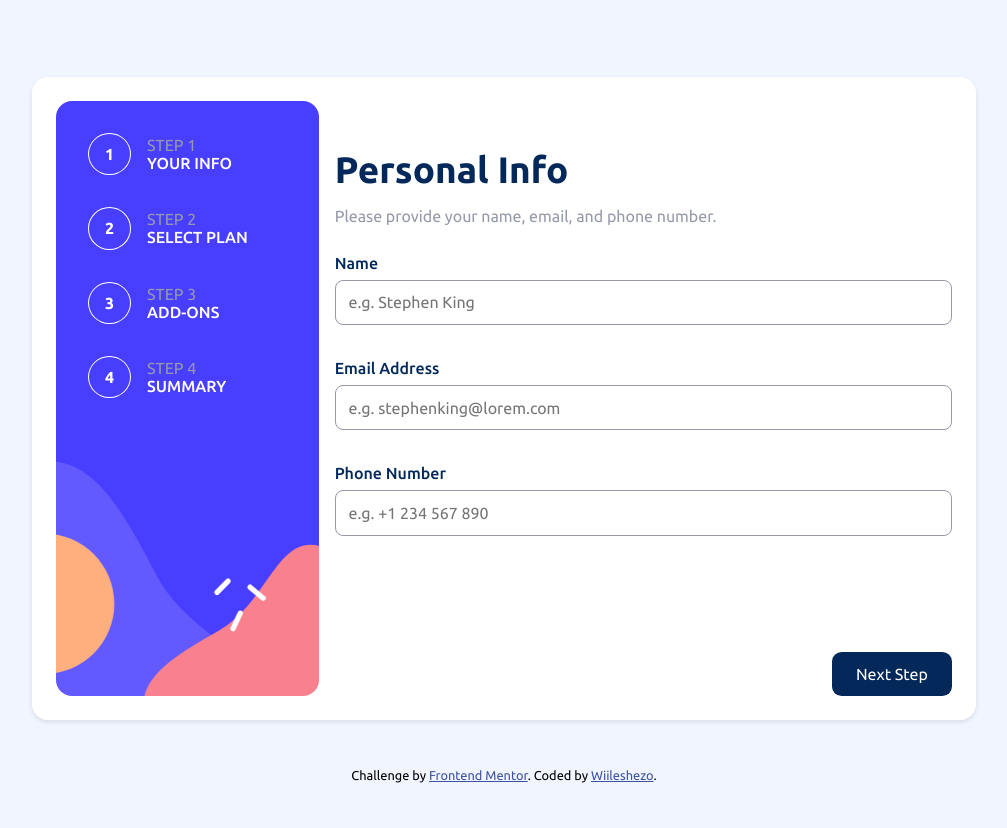
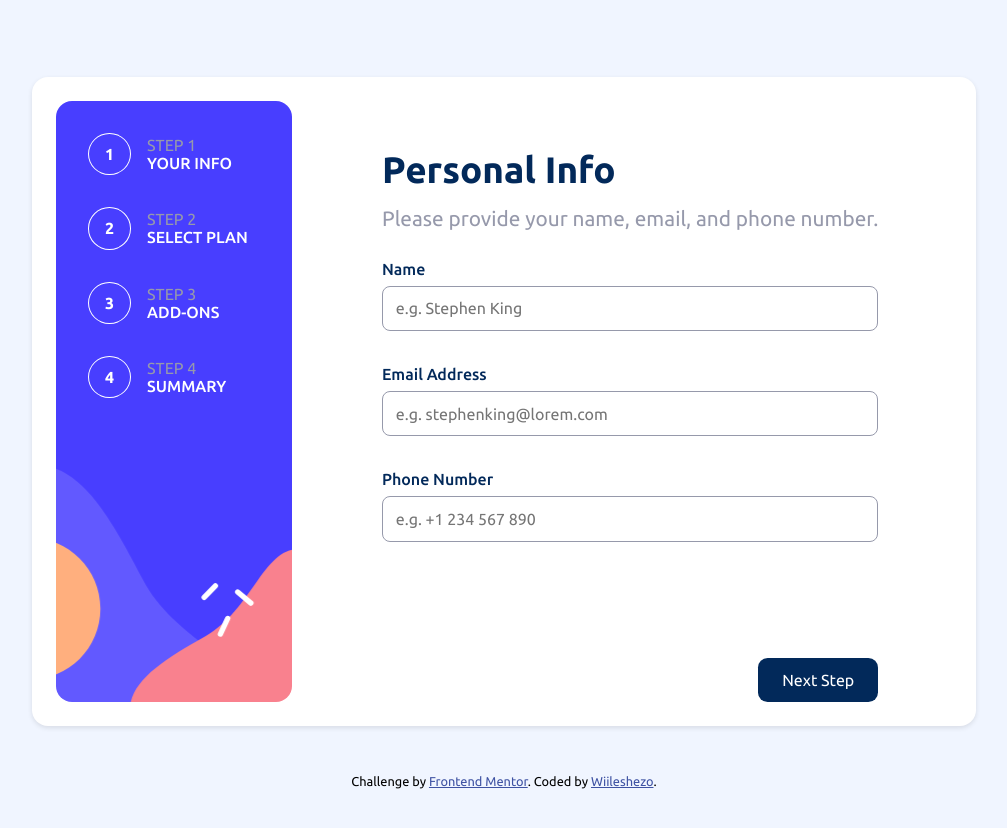
Before and after one commit to Wiileshezo/multi-step-form-main, a Vue app: page / in a window 1280 px wide. Shown: the top 828 px of the page, without its empty margins (136-1143 px from the left). Built offline with nearby package versions, Linux system fonts and the light colour scheme.

Commit message:
edit some style

```diff
--- a/src/components/steps/StepPersonalInfo.vue
+++ b/src/components/steps/StepPersonalInfo.vue
@@ -1,7 +1,7 @@
 <script setup></script>
 
 <template>
-  <form class="gap1">
+  <form class="display-flex justify-content-center direction-column gap1">
     <h1 class="title-step1">Personal Info</h1>
     <p class="desc-step1">Please provide your name, email, and phone number.</p>
     <base-card class="form-group">
@@ -40,10 +40,6 @@
 </template>
 
 <style scoped>
-form {
-  display: grid;
-  /* padding-inline: 5rem; */
-}
 input,
 button,
 select,
@@ -59,7 +55,7 @@ textarea {
 }
 .desc-step1 {
   color: var(--Grey500);
-  font-size: 1rem;
+  font-size: clamp(1.2rem, 3vw, 1.3rem);
 }
 .form-group {
   display: grid;
--- a/src/components/views/StepNavigation.vue
+++ b/src/components/views/StepNavigation.vue
@@ -3,14 +3,14 @@ import StepPersonalInfo from "../steps/StepPersonalInfo.vue";
 </script>
 
 <template>
-  <div class="step-navigation-container gap1">
+  <div class="step-navigation-container display-flex gap1">
     <step-personal-info></step-personal-info>
   </div>
 </template>
 
 <style scoped>
 .step-navigation-container {
-  display: grid;
+  justify-content: center;
   flex-grow: 1;
 }
 </style>
--- a/src/css/style.css
+++ b/src/css/style.css
@@ -37,8 +37,6 @@ body {
   background-color: var(--Blue100);
 }
 #app {
-  display: grid;
-  place-content: center;
   place-items: center;
 }
 .cursor-pointer {
```
